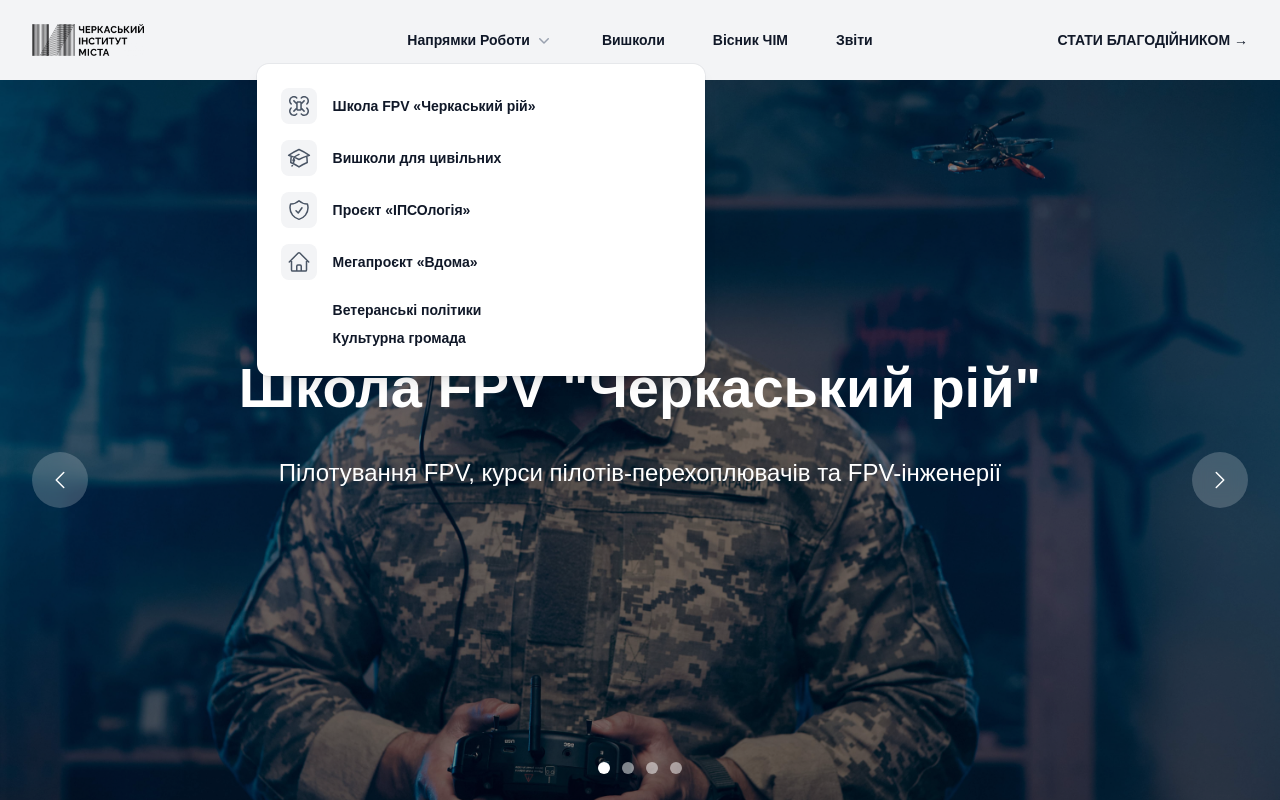
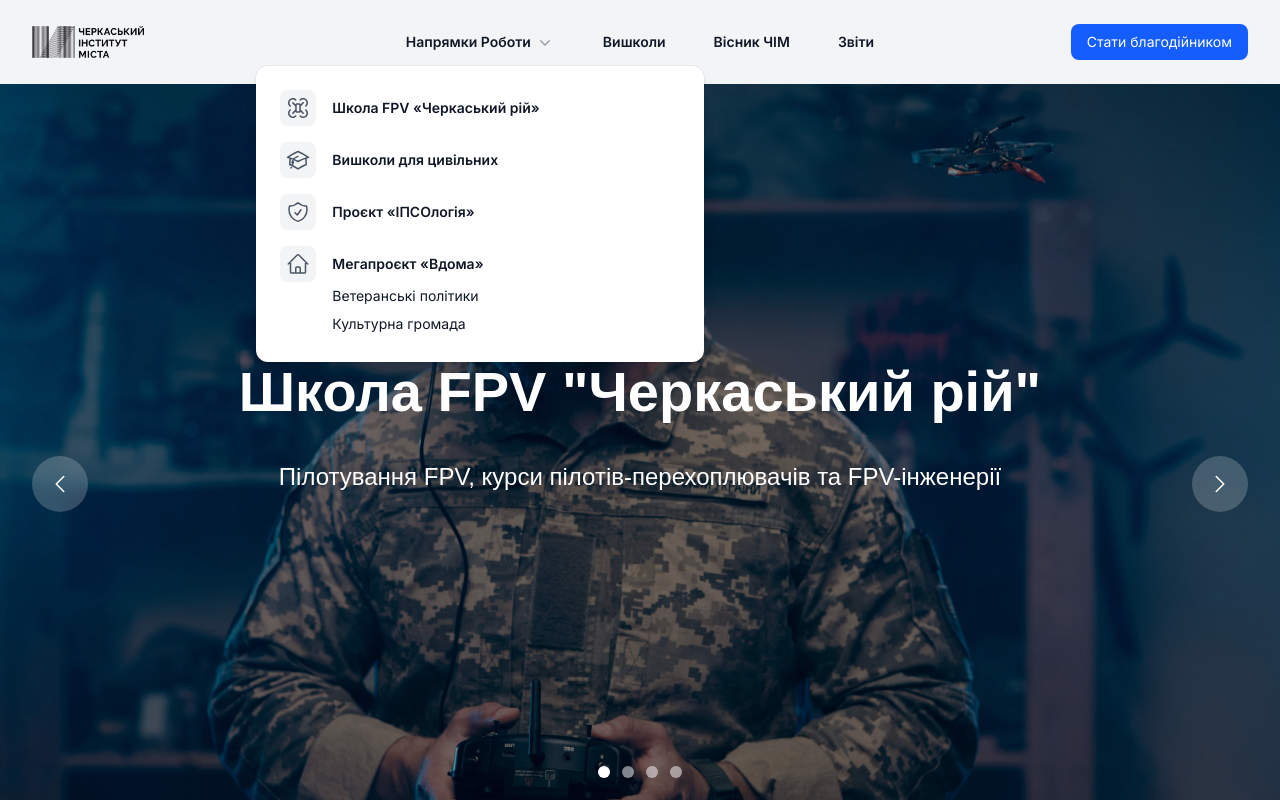
Before and after one commit to daviddubliakov/cherkasy-urban-institute, a Next.js app: page / in a window 1280 px wide. Both pictures are taken after a click on the button "Напрямки Роботи". Shown: the top 800 px of the page. Built offline with nearby package versions, Linux system fonts and the light colour scheme; what tailwindcss-animated would draw is missing.

Commit message:
add cta block

```diff
--- a/app/globals.css
+++ b/app/globals.css
@@ -17,6 +17,7 @@
   --color-border: var(--border);
   --font-sans: var(--font-open-sans);
   --font-mono: var(--font-geist-mono);
+  --font-inter: var(--font-inter-var);
 }
 
 body {
--- a/components/header/constants.tsx
+++ b/components/header/constants.tsx
@@ -1,25 +1,23 @@
 import { BOOK } from '@/utils/book';
 
-import { ReactElement, ReactNode, SVGProps } from 'react';
+import { ReactElement, SVGProps } from 'react';
 
 import { AcademicCapNewIcon, DroneIcon, HomeIcon, ShieldCheckNewIcon } from '../icons';
-import { Link } from '../ui/link';
 
-export type SubmenuItem = {
+export type SubItem = {
   name: string;
-  link?: string;
+  href: string;
 };
 
 export type MainMenuItem = {
   name: string;
   id: string;
   description?: string;
-  content?: ReactNode[];
+  subItems?: SubItem[];
   href?: string;
   icon: (props: SVGProps<SVGSVGElement>) => ReactElement;
 };
 
-const submenuLikClassNames = 'block py-1 pl-[52px]';
 export const MAIN_MENU_ITEMS: MainMenuItem[] = [
   {
     name: 'Школа FPV «Черкаський рій»',
@@ -43,25 +41,9 @@ export const MAIN_MENU_ITEMS: MainMenuItem[] = [
     name: 'Мегапроєкт «Вдома»',
     icon: HomeIcon,
     id: 'mega-project',
-    content: [
-      <Link
-        key="vetranskii-politiki"
-        href={'#'}
-        fontWeight="semibold"
-        className={submenuLikClassNames}
-        onClick={() => close()}
-      >
-        Ветеранські політики
-      </Link>,
-      <Link
-        key="kulturna-gromada"
-        href={'#'}
-        fontWeight="semibold"
-        className={submenuLikClassNames}
-        onClick={() => close()}
-      >
-        Культурна громада
-      </Link>,
+    subItems: [
+      { name: 'Ветеранські політики', href: '#' },
+      { name: 'Культурна громада', href: '#' },
     ],
   },
 ];
--- a/components/header/header.tsx
+++ b/components/header/header.tsx
@@ -1,6 +1,4 @@
 'use client';
-
-import React from 'react';
 
 import { BOOK } from '@/utils/book';
 
@@ -9,9 +7,6 @@ import { useState } from 'react';
 import {
   Dialog,
   DialogPanel,
-  Disclosure,
-  DisclosureButton,
-  DisclosurePanel,
   Popover,
   PopoverButton,
   PopoverGroup,
@@ -29,7 +24,7 @@ export const Header = () => {
   const [mobileMenuOpen, setMobileMenuOpen] = useState(false);
 
   return (
-    <header className="bg-gray-100">
+    <header className="bg-gray-100 font-inter">
       <nav aria-label="Global" className="mx-auto flex max-w-7xl items-center justify-between p-6 lg:px-8">
         <div className="flex lg:flex-1">
           <Link variant="text" href={BOOK.home} className="-m-1.5 p-1.5">
@@ -68,8 +63,7 @@ export const Header = () => {
                 <>
                   <div className=" flex flex-col gap-4 p-6">
                     {MAIN_MENU_ITEMS.map((item) => (
-                      <React.Fragment key={item.id}>
-
+                      <div key={item.id}>
                         <div
                           className="relative flex items-center gap-x-4 rounded-lg text-sm/6"
                         >
@@ -90,11 +84,16 @@ export const Header = () => {
                             {item?.description && <p className="mt-1 text-gray-600">{item.description}</p>}
                           </div>
                         </div>
-                        {item?.content && (
-                          <div>{item.content}</div>
+                        {item.subItems && (
+                          <div className="flex flex-col">
+                            {item.subItems.map((sub) => (
+                              <Link key={sub.name} href={sub.href} className="w-fit py-1 pl-[52px] text-sm font-normal text-[#101828]!" onClick={() => close()}>
+                                {sub.name}
+                              </Link>
+                            ))}
+                          </div>
                         )}
-
-                      </React.Fragment>
+                      </div>
                     ))}
                   </div>
                 </>
@@ -115,24 +114,27 @@ export const Header = () => {
           </Link>
         </PopoverGroup>
         <div className="hidden lg:flex lg:flex-1 lg:justify-end">
-          <Link href={BOOK.charity} fontSize="sm/6" fontWeight="semibold">
-            СТАТИ БЛАГОДІЙНИКОМ <span aria-hidden="true">&rarr;</span>
+          <Link
+            href={BOOK.charity}
+            className="rounded-lg bg-[#155dfc]! px-4 py-2 text-sm font-normal text-white font-inter"
+          >
+            Стати благодійником
           </Link>
         </div>
       </nav>
       <Dialog open={mobileMenuOpen} onClose={setMobileMenuOpen} className="lg:hidden">
         <div className="fixed inset-0 z-50" />
-        <DialogPanel className="fixed inset-y-0 right-0 z-50 w-full overflow-y-auto bg-white p-6 sm:max-w-sm sm:ring-1 sm:ring-gray-900/10">
+        <DialogPanel className="fixed inset-y-0 right-0 z-50 w-full overflow-y-auto bg-white p-6 font-inter sm:max-w-sm sm:ring-1 sm:ring-gray-900/10">
           <div className="flex items-center justify-between">
             <Link href={BOOK.home} className="-m-1.5 p-1.5" onClick={() => setMobileMenuOpen(false)}>
-              <span className="sr-only">Відкрити головне меню</span>
+              <span className="sr-only">Черкаський інститут міста</span>
               <Image
                 src="/images/logo.png"
                 width={112}
                 height={32}
                 priority
                 className="h-8 w-auto"
-                alt="Логотип Черксього інституту міста"
+                alt="Логотип Черкаського інституту міста"
               />
             </Link>
             <button
@@ -144,80 +146,79 @@ export const Header = () => {
               <XMarkIcon aria-hidden="true" className="size-6" />
             </button>
           </div>
-          <div className="mt-6 flow-root">
-            <div className="-my-6 divide-y divide-gray-500/10">
-              <div className="space-y-2 py-6">
-                <Disclosure as="div" className="-mx-3">
-                  <DisclosureButton className="group flex w-full items-center justify-between rounded-lg py-2 pr-3.5 pl-3 text-base/7 font-semibold text-gray-900 hover:bg-gray-50">
-                    Напрямки Роботи
-                    <ChevronDownIcon aria-hidden="true" className="size-5 flex-none group-data-open:rotate-180" />
-                  </DisclosureButton>
 
-                  <DisclosurePanel className="mt-2 space-y-2">
-                    {[...MAIN_MENU_ITEMS].map((item) =>
+          <div className="mt-8 flex flex-col gap-6">
+            {/* Напрями роботи */}
+            <div>
+              <p className="text-[32px] font-medium leading-[150%] text-gray-900">Напрями роботи</p>
+              <div className="mt-3 flex flex-col gap-2">
+                {MAIN_MENU_ITEMS.map((item) =>
                   item.href ? (
-                        <DisclosureButton
+                    <Link
                       key={item.id}
-                          as={Link}
                       href={item.href}
-                          className="block rounded-lg py-2 pr-3 pl-6 text-sm/7 font-semibold text-gray-900"
+                      className="text-[18px] font-normal! text-[#6A7282]!"
                       onClick={() => setMobileMenuOpen(false)}
                     >
                       {item.name}
-                        </DisclosureButton>
+                    </Link>
                   ) : (
                     <div key={item.id}>
-                          <p className="block rounded-lg py-2 pr-3 pl-6 text-sm/7 font-semibold text-gray-900">
-                            {item.name}
-                          </p>
-                          {item?.content && <div>{item.content}</div>}
+                      <p className="text-[18px] font-medium text-[#101828]">{item.name}</p>
+                      {item.subItems && (
+                        <div className="mt-1 flex flex-col gap-1 pl-6">
+                          {item.subItems.map((sub) => (
+                            <Link key={sub.name} href={sub.href} className="text-[18px] font-normal text-[#6A7282]!" onClick={() => setMobileMenuOpen(false)}>
+                              {sub.name}
+                            </Link>
+                          ))}
+                        </div>
+                      )}
                     </div>
                   ),
                 )}
-                  </DisclosurePanel>
-                </Disclosure>
+              </div>
+            </div>
 
-                <Link
-                  href={BOOK.trainings}
-                  fontWeight="semibold"
-                  fontSize="base/7"
-                  className="-mx-3 block rounded-lg px-3 py-2 hover:bg-gray-50"
-                  onClick={() => setMobileMenuOpen(false)}
-                >
+            {/* Головна навігація */}
+            <div className="flex flex-col ">
+              <Link href={BOOK.trainings} className="text-[32px] font-medium leading-[150%] text-gray-900" onClick={() => setMobileMenuOpen(false)}>
                 Вишколи
               </Link>
-
-                <Link
-                  href={BOOK.heraldChim}
-                  fontWeight="semibold"
-                  fontSize="base/7"
-                  className="-mx-3 block rounded-lg px-3 py-2 hover:bg-gray-50"
-                  onClick={() => setMobileMenuOpen(false)}
-                >
+              <Link href={BOOK.heraldChim} className="text-[32px] font-medium leading-[150%] text-gray-900" onClick={() => setMobileMenuOpen(false)}>
                 Вісник ЧІМ
               </Link>
-
-                <Link
-                  href={BOOK.reports}
-                  fontWeight="semibold"
-                  fontSize="base/7"
-                  className="-mx-3 block rounded-lg px-3 py-2 hover:bg-gray-50"
-                  onClick={() => setMobileMenuOpen(false)}
-                >
+              <Link href={BOOK.reports} className="text-[32px] font-medium leading-[150%] text-gray-900" onClick={() => setMobileMenuOpen(false)}>
                 Звіти
               </Link>
-              </div>
-              <div className="py-6">
-                <Link
-                  href={BOOK.charity}
-                  fontWeight="semibold"
-                  fontSize="base/7"
-                  className="-mx-3 block rounded-lg px-3 py-2.5 hover:bg-gray-50"
-                  onClick={() => setMobileMenuOpen(false)}
-                >
-                  СТАТИ БЛАГОДІЙНИКОМ <span aria-hidden="true">&rarr;</span>
+              <Link href={BOOK.charity} className="text-[32px] font-medium leading-[150%] text-gray-900" onClick={() => setMobileMenuOpen(false)}>
+                Стати благодійником
               </Link>
             </div>
+
+            {/* Слідкуйте за нами */}
+            <div>
+              <p className="text-[18px] font-medium text-[#101828]">Слідкуйте за нами</p>
+              <div className="mt-2 flex flex-col gap-1">
+                <Link href="https://www.instagram.com/cherkasyurban.institute/" className="text-[18px] font-normal text-[#6A7282]!">Instagram</Link>
+                <Link href="https://www.facebook.com/cherkasyurban.institute/" className="text-[18px] font-normal text-[#6A7282]!">Facebook</Link>
+                <Link href="https://www.youtube.com/channel/UCqTdo4yBnO7FlZnfF8uA31Q" className="text-[18px] font-normal text-[#6A7282]!">Youtube</Link>
+              </div>
+            </div>
+
+            {/* Наші контакти */}
+            <div>
+              <p className="text-[18px] font-medium text-[#101828]">Наші контакти</p>
+              <div className="mt-2 flex flex-col gap-1">
+                <a href="mailto:cherkasyurban.institute@gmail.com" className="text-[18px] font-normal text-[#6A7282]">cherkasyurban.institute@gmail.com</a>
+                <a href="tel:+380974950707" className="text-[18px] font-normal text-[#6A7282]">+380 97 495 0707</a>
+              </div>
+            </div>
+
+            {/* Адреса */}
+            <div>
+              <p className="text-[18px] font-medium text-[#101828]">Адреса</p>
+              <p className="mt-2 text-[18px] font-normal text-[#6A7282]">18001, м. Черкаси, вул. Симоненка, будинок 5</p>
             </div>
           </div>
         </DialogPanel>
```
Also changed, not shown: app/layout.tsx (+7 -2 lines). Lines whose indentation alone changed are shown as unchanged.
